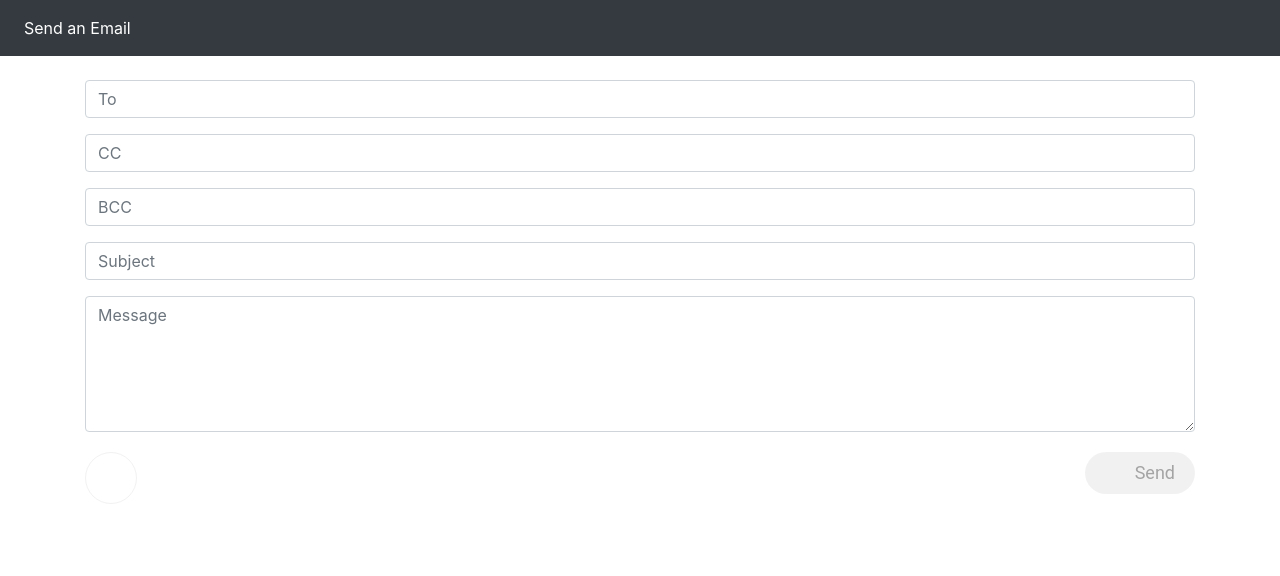
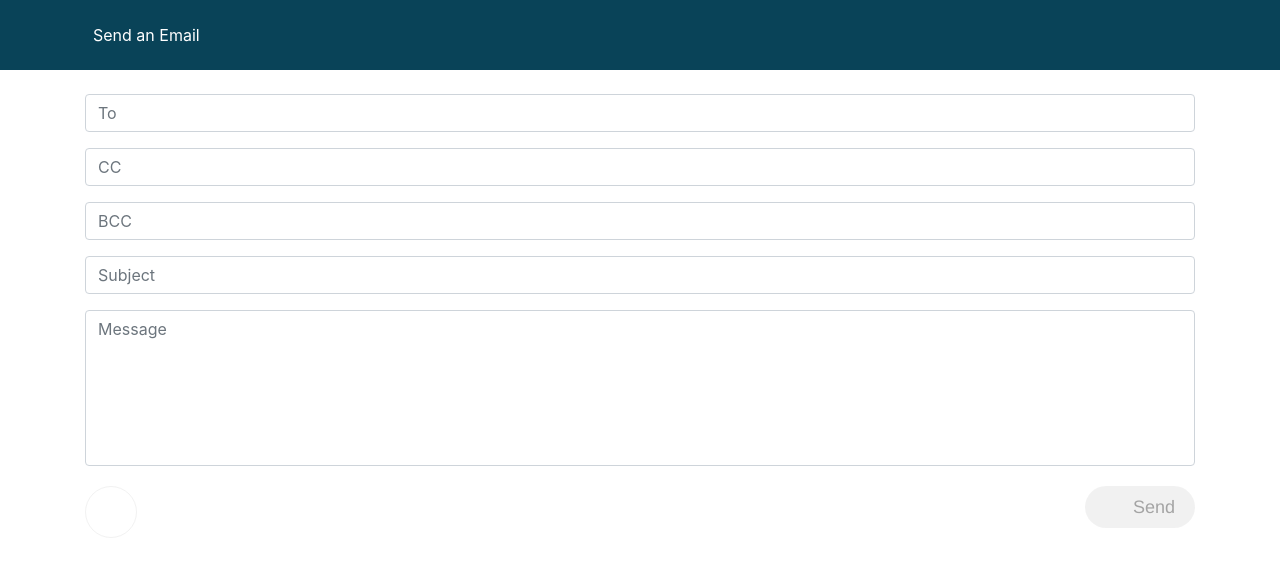
Before and after one commit to dzsi1994/email_composer, an Angular app: page /email-form in a window 1280 px wide. Shown: the top 576 px of the page. Built offline with nearby package versions, Linux system fonts and the light colour scheme.

Commit message:
add all mixins in components also add some style variables.

```diff
--- a/src/app/app.component.scss
+++ b/src/app/app.component.scss
@@ -1,6 +1,8 @@
+@import '~sass/variables';
+@import '~sass/mixins';
 :root {
-    --input-padding-x: .75rem;
-    --input-padding-y: .75rem;
+  --input-padding-x: 0.75rem;
+  --input-padding-y: 0.75rem;
 }
 
 body {
@@ -8,15 +10,8 @@ body {
 }
 
 body {
-    display: -ms-flexbox;
-    display: -webkit-box;
-    display: flex;
-    -ms-flex-align: center;
-    -ms-flex-pack: center;
-    -webkit-box-align: center;
-    align-items: center;
-    -webkit-box-pack: center;
-    justify-content: center;
+  @include flex;
+  @include center;
   padding-top: 40px;
   padding-bottom: 40px;
   background-color: #f5f5f5;
@@ -52,8 +47,8 @@ body {
   line-height: 1.5;
   color: #495057;
   border: 1px solid transparent;
-    border-radius: .25rem;
-    transition: all .1s ease-in-out;
+  @include border-radius(0.25rem);
+  transition: all 0.1s ease-in-out;
 }
 
 .form-label-group input::-webkit-input-placeholder {
@@ -88,7 +83,7 @@ body {
   color: #777;
 }
 #submit {
-      border-radius: 5px;
+  @include border-radius(5px);
   background-color: #777;
 }
 .row {
--- a/src/app/email-form/email-form.component.scss
+++ b/src/app/email-form/email-form.component.scss
@@ -1,29 +1,21 @@
+@import '~sass/variables';
+@import '~sass/mixins';
 button {
   cursor: pointer;
   box-sizing: border-box;
-  height: 42px;
-  font-family: Roboto, Helvetica, Arial, sans-serif;
-  line-height: 42px;
+  font-family: $font-family-demo;
   border: 0;
-  width: 110px;
-  border-radius: 24px;
-  font-size: 18px;
+  @include spanForIcon(110px, 42px);
+  @include border-radius(24px);
+  font-size: $font-size-base;
   background-color: #dedede;
   text-transform: capitalize;
   color: rgba(0, 0, 0, 0.87);
   white-space: nowrap;
   opacity: 0.4;
   position: relative;
-  :disabled {
-    cursor: not-allowed;
-  }
+  outline: none;
   /* add extra 'valid' class to button element if the form is valid */
-  .valid {
-    color: white;
-    background: #21bfee;
-    cursor: pointer;
-    opacity: 1;
-  }
   i {
     position: absolute;
     left: 20px;
@@ -35,11 +27,21 @@ button {
     right: 20px;
   }
 }
+:disabled {
+  cursor: not-allowed;
+}
+.valid {
+  color: white;
+  background: $valid-submit;
+  cursor: pointer;
+  opacity: 1;
+}
 
 textarea {
-  min-height: 136px;
+  min-height: 156px;
   border-radius: 0.25rem !important;
   transition: border-color 0.15s ease-in-out, box-shadow 0.15s ease-in-out;
+  resize: none;
 }
 
 /* Form validation styles.*/
--- a/src/app/navbar/navbar.component.html
+++ b/src/app/navbar/navbar.component.html
@@ -1,4 +1,5 @@
-<nav *ngIf="!isHidden()" class="navbar navbar-expand-md navbar-dark bg-dark mb-4">
+<nav *ngIf="!isHidden()" class="navbar navbar-expand-md navbar-dark bg-blue mb-4">
+  <div class="container">
     <div class="collapse navbar-collapse" id="navbarCollapse">
       <ul class="navbar-nav mr-auto">
         <li class="nav-item active">
@@ -8,4 +9,5 @@
         </li>
       </ul>
     </div>
+  </div>
 </nav>
--- a/src/app/navbar/navbar.component.scss
+++ b/src/app/navbar/navbar.component.scss
@@ -0,0 +1,6 @@
+@import '~sass/variables';
+
+.bg-blue {
+  background: $navbar-default-color;
+  padding: 15px;
+}
--- a/src/app/preview-email/preview-email.component.scss
+++ b/src/app/preview-email/preview-email.component.scss
@@ -1,7 +1,8 @@
+@import '~sass/variables';
+@import '~sass/mixins';
 .emails {
-  color: #21bfee;
+  color: $valid-submit;
 }
-
 .row {
   padding-top: 20px;
 }
@@ -12,7 +13,7 @@ ul li {
   .image--item {
     margin-top: 10px;
     img {
-      border-radius: 6px;
+      @include border-radius(6px);
       margin-right: 10px;
     }
   }
--- a/src/sass/_variables.scss
+++ b/src/sass/_variables.scss
@@ -4,7 +4,16 @@
 
 // Color swatches
 
-$white: white;
+$white: #fff;
 $valid-submit: #21bfee;
 $red: #e74c3c;
 $success: #4bd49c;
+$navbar-default-color: #094358;
+
+$font-family-base: 'Open Sans Condensed', 'Open Sans', Helvetica, Arial,
+  sans-serif;
+$font-family-demo: 'Helvetica Neue', Helvetica, Arial, sans-serif;
+$font-family-monospace: Monaco, Menlo, Consolas, 'Courier New', monospace;
+$font-family-narrow: 'Open Sans Condensed', 'Open Sans', Helvetica;
+$font-size-base: 18px;
+// add padding variables
```
Lines whose indentation alone changed are shown as unchanged.
